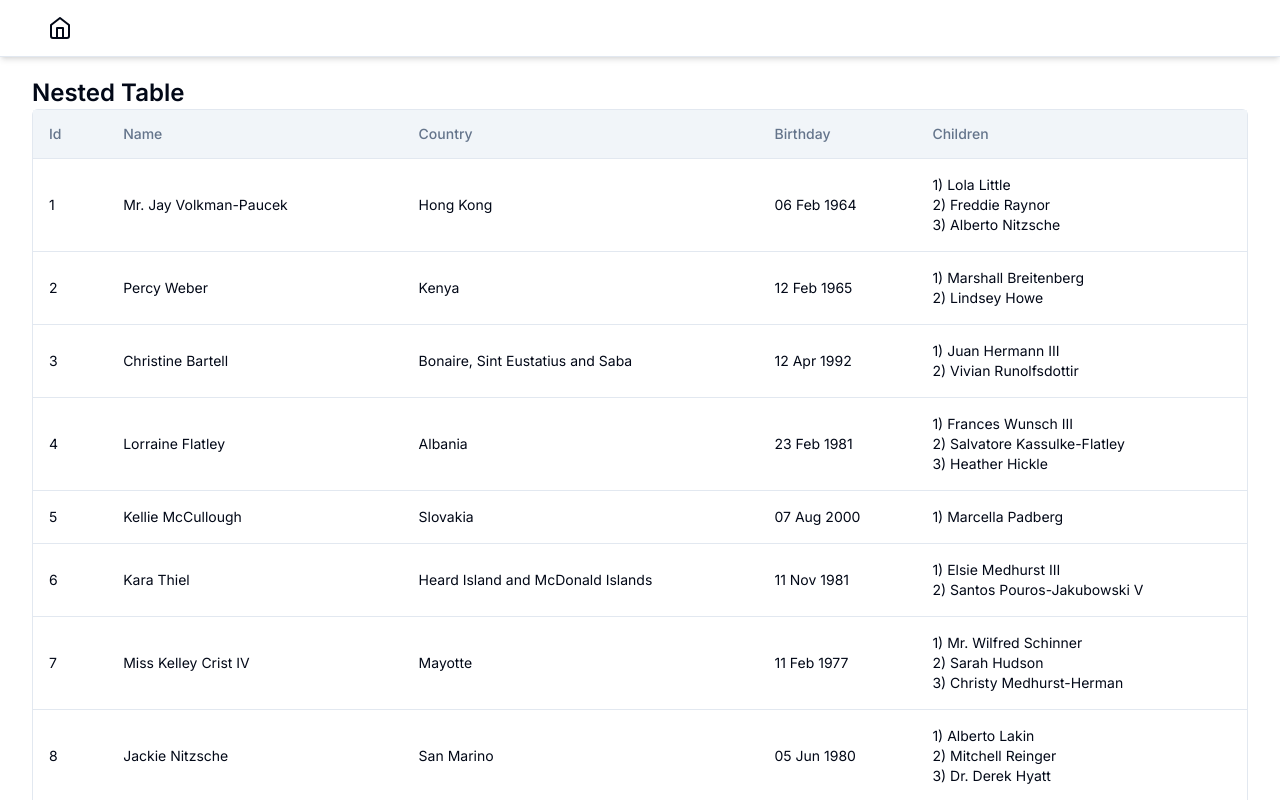
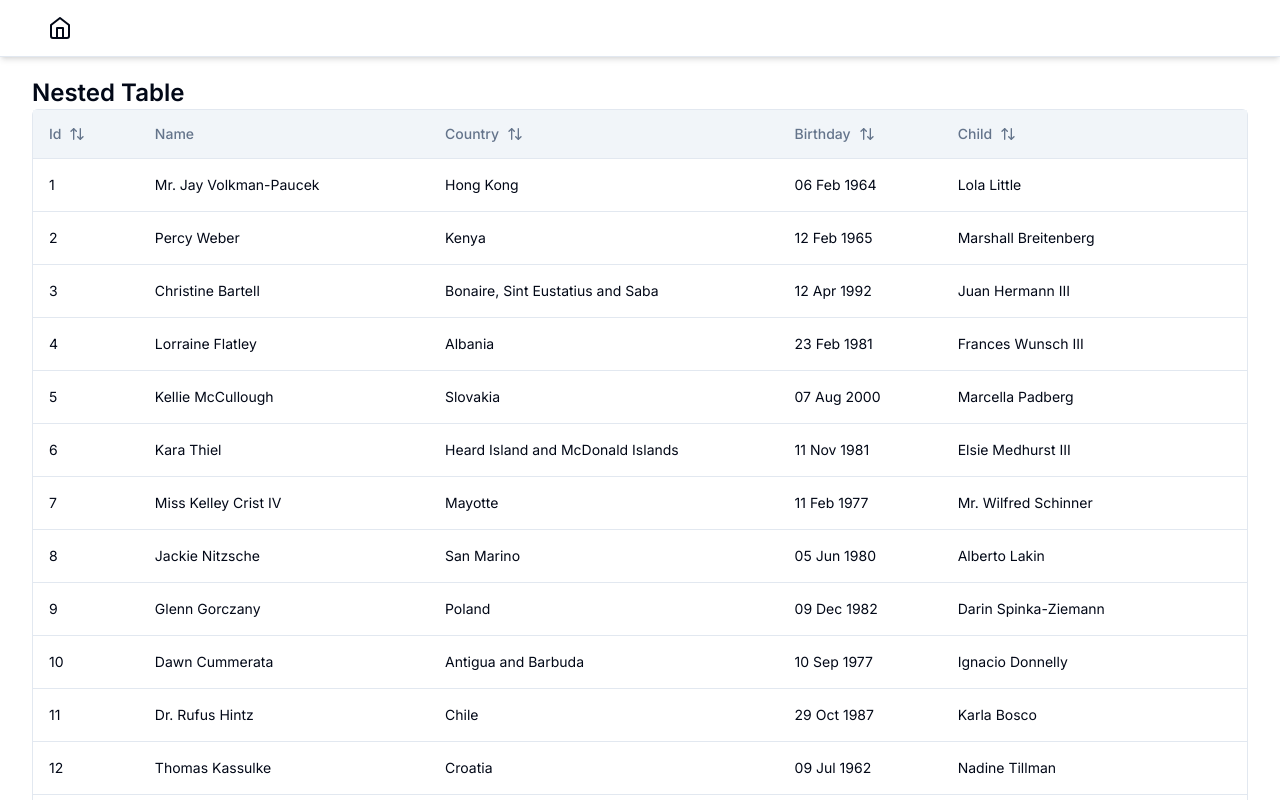
Before and after one commit to fairulazmin/myapp, a Next.js app: page /nested-table in a window 1280 px wide. Shown: the top 800 px of the page. Built offline with nearby package versions, Linux system fonts and the light colour scheme.

Commit message:
finished working on nested table

```diff
--- a/app/(tanstack-table)/nested-table/columns.tsx
+++ b/app/(tanstack-table)/nested-table/columns.tsx
@@ -1,35 +1,40 @@
 "use client";
 
 import { ColumnDef } from "@tanstack/react-table";
+import { DataTableColumnHeader } from "./data-table-column-header";
 import { User } from "./page";
 import { format } from "date-fns";
 
 export const columns: ColumnDef<User>[] = [
   {
     accessorKey: "id",
-    header: "Id",
+    header: ({ column }) => (
+      <DataTableColumnHeader column={column} title="Id" />
+    ),
   },
   {
     accessorKey: "name",
     header: "Name",
   },
   {
-    // accessorKey: "country",
+    accessorKey: "country",
     accessorFn: (row) => row.address.country,
-    header: "Country",
+    header: ({ column }) => (
+      <DataTableColumnHeader column={column} title="Country" />
+    ),
   },
   {
     accessorKey: "dob",
-    header: "Birthday",
+    header: ({ column }) => (
+      <DataTableColumnHeader column={column} title="Birthday" />
+    ),
     cell: (row) => format(row.getValue() as Date, "dd MMM yyyy"),
   },
   {
-    // accessorKey: "name",
-    accessorFn: (row) => row.children,
-    header: "Children",
-    cell: (row) =>
-      row
-        .getValue()
-        .map((child, idx: number) => <div>{`${++idx}) ${child.name}`}</div>),
+    accessorKey: "child",
+    header: ({ column }) => (
+      <DataTableColumnHeader column={column} title="Child" />
+    ),
+    accessorFn: (row) => row.children[0].name,
   },
 ];
--- /dev/null
+++ b/app/(tanstack-table)/nested-table/data-table-column-header.tsx
@@ -0,0 +1,71 @@
+import {
+  ArrowDown,
+  ArrowUp,
+  ArrowUpDown,
+  // EyeNoneIcon,
+} from "lucide-react";
+import { Column } from "@tanstack/react-table";
+
+import { cn } from "@/lib/utils";
+import { Button } from "@/components/ui/button";
+import {
+  DropdownMenu,
+  DropdownMenuContent,
+  DropdownMenuItem,
+  DropdownMenuSeparator,
+  DropdownMenuTrigger,
+} from "@/components/ui/dropdown-menu";
+
+interface DataTableColumnHeaderProps<TData, TValue>
+  extends React.HTMLAttributes<HTMLDivElement> {
+  column: Column<TData, TValue>;
+  title: string;
+}
+
+export function DataTableColumnHeader<TData, TValue>({
+  column,
+  title,
+  className,
+}: DataTableColumnHeaderProps<TData, TValue>) {
+  if (!column.getCanSort()) {
+    return <div className={cn(className)}>{title}</div>;
+  }
+
+  return (
+    <div className={cn("flex items-center space-x-2", className)}>
+      <DropdownMenu>
+        <DropdownMenuTrigger asChild>
+          <Button
+            variant="ghost"
+            size="sm"
+            className="-ml-3 h-8 data-[state=open]:bg-accent"
+          >
+            <span>{title}</span>
+            {column.getIsSorted() === "desc" ? (
+              <ArrowDown className="ml-2 h-4 w-4" />
+            ) : column.getIsSorted() === "asc" ? (
+              <ArrowUp className="ml-2 h-4 w-4" />
+            ) : (
+              <ArrowUpDown className="ml-2 h-4 w-4" />
+            )}
+          </Button>
+        </DropdownMenuTrigger>
+        <DropdownMenuContent align="start">
+          <DropdownMenuItem onClick={() => column.toggleSorting(false)}>
+            <ArrowUp className="mr-2 h-3.5 w-3.5 text-muted-foreground/70" />
+            Asc
+          </DropdownMenuItem>
+          <DropdownMenuItem onClick={() => column.toggleSorting(true)}>
+            <ArrowDown className="mr-2 h-3.5 w-3.5 text-muted-foreground/70" />
+            Desc
+          </DropdownMenuItem>
+          {/* <DropdownMenuSeparator /> */}
+          {/* <DropdownMenuItem onClick={() => column.toggleVisibility(false)}> */}
+          {/*   <EyeNoneIcon className="mr-2 h-3.5 w-3.5 text-muted-foreground/70" /> */}
+          {/*   Hide */}
+          {/* </DropdownMenuItem> */}
+        </DropdownMenuContent>
+      </DropdownMenu>
+    </div>
+  );
+}
--- a/app/(tanstack-table)/nested-table/data-table.tsx
+++ b/app/(tanstack-table)/nested-table/data-table.tsx
@@ -6,6 +6,8 @@
   flexRender,
   getCoreRowModel,
   useReactTable,
+  SortingState,
+  getSortedRowModel,
 } from "@tanstack/react-table";
 import {
   Table,
@@ -26,10 +28,16 @@
   columns,
   data,
 }: DataTableProps<TData, TValue>) => {
+  const [sorting, setSorting] = useState<SortingState>([]);
   const table = useReactTable({
     columns,
     data,
     getCoreRowModel: getCoreRowModel(),
+    getSortedRowModel: getSortedRowModel(),
+    onSortingChange: setSorting,
+    state: {
+      sorting,
+    },
   });
 
   return (
@@ -55,7 +63,11 @@
           <TableBody>
             {table.getRowModel().rows?.length ? (
               table.getRowModel().rows.map((row) => (
-                <TableRow key={row.id}>
+                <TableRow
+                  key={row.id}
+                  className="cursor-pointer"
+                  onClick={() => console.log("clicked: ", row.id)}
+                >
                   {row.getVisibleCells().map((cell) => (
                     <TableCell key={cell.id}>
                       {flexRender(
```
